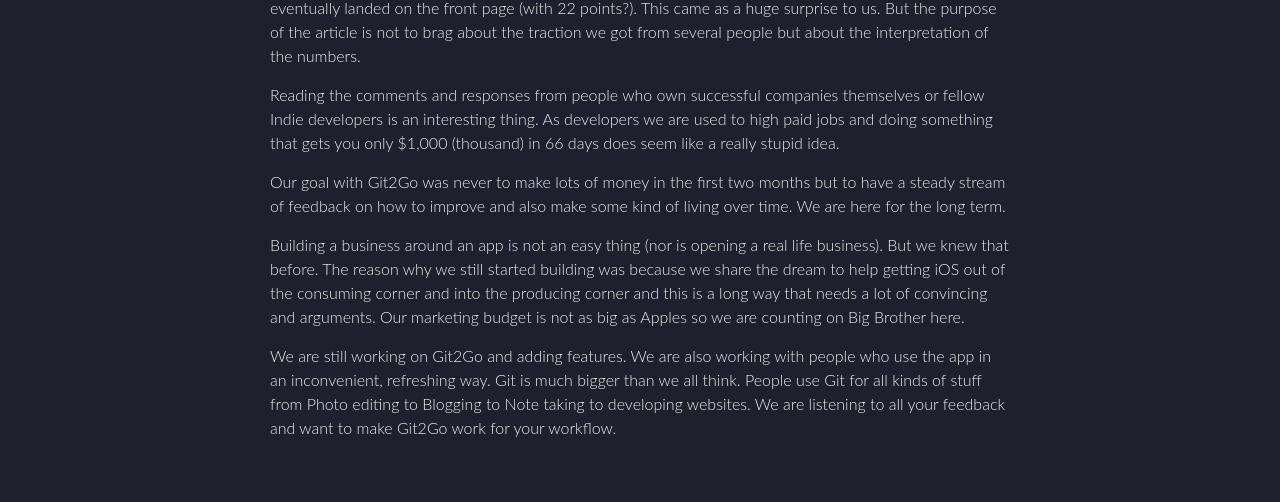
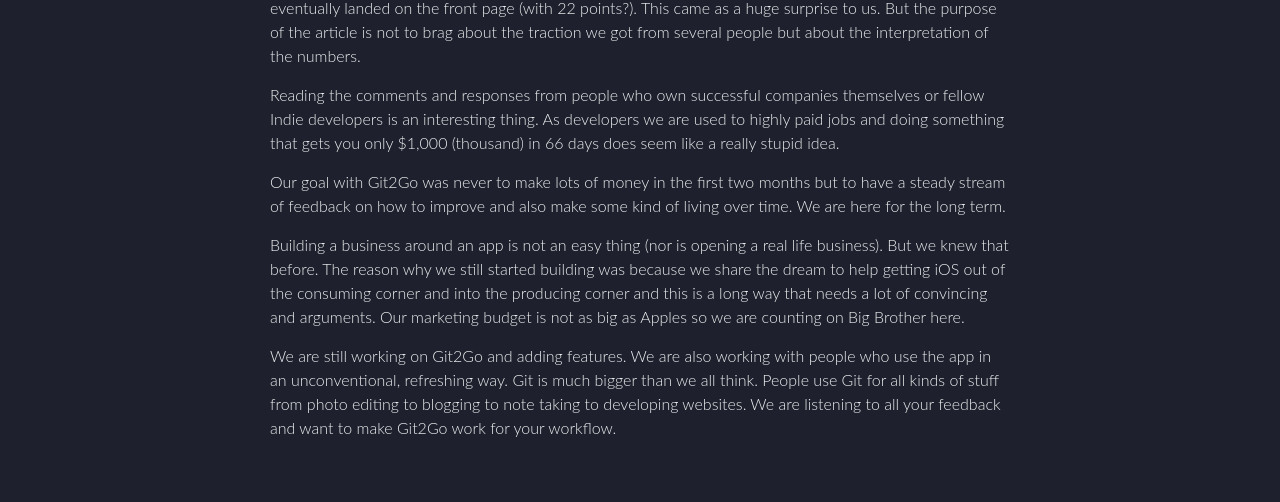
Before and after one commit to nerdishbynature/building.git2go.com, a Jekyll site: the page built from _posts/2016-01-19-Patience.markdown, in a window 1280 px wide. Shown: the part 386-888 px from the top of the page. Built offline with Jekyll 4.4.1, drawn with Linux system fonts in a browser that asks for light colours.

Commit message:
Correct mistakes

```diff
--- a/_posts/2016-01-19-Patience.markdown
+++ b/_posts/2016-01-19-Patience.markdown
@@ -9,13 +9,13 @@ A couple of days ago we [published our sales numbers][1] from iTunes Connect and
 
 The post feedback was relatively quiet until [@steipete][2] tweeted about it and it got some traction (34 retweets, 46 likes/favs). We also submitted it to [HackerNews][3] where it got some comments (14) and eventually landed on the front page (with 22 points?). This came as a huge surprise to us. But the purpose of the article is not to brag about the traction we got from several people but about the interpretation of the numbers.
 
-Reading the comments and responses from people who own successful companies themselves or fellow Indie developers is an interesting thing. As developers we are used to high paid jobs and doing something that gets you only $1,000 ([thousand][4]) in 66 days does seem like a really stupid idea.
+Reading the comments and responses from people who own successful companies themselves or fellow Indie developers is an interesting thing. As developers we are used to highly paid jobs and doing something that gets you only $1,000 ([thousand][4]) in 66 days does seem like a really stupid idea.
 
 Our goal with Git2Go was never to make lots of money in the first two months but to have a steady stream of feedback on how to improve and also make some kind of living over time. We are here for the long term.
 
 Building a business around an app is not an easy thing (nor is opening a real life business). But we knew that before. The reason why we still started building was because we share the dream to help getting iOS out of the consuming corner and into the producing corner and this is a long way that needs a lot of convincing and arguments. Our marketing budget is not as big as Apples so [we are counting on Big Brother here][5].
 
-We are still working on Git2Go and adding features. We are also working with people who use the app in an inconvenient, refreshing way. Git is much bigger than we all think. People use Git for all kinds of stuff from Photo editing to Blogging to Note taking to developing websites. We are listening to all your feedback and want to make Git2Go work for your workflow.
+We are still working on Git2Go and adding features. We are also working with people who use the app in an unconventional, refreshing way. Git is much bigger than we all think. People use Git for all kinds of stuff from photo editing to blogging to note taking to developing websites. We are listening to all your feedback and want to make Git2Go work for your workflow.
 
 [1]:	https://medium.com/building-git2go/git2go-s-2015-sales-numbers-95280d7d5847#.x8cle9926
 [2]:	https://twitter.com/steipete/status/686516319714435072
```
